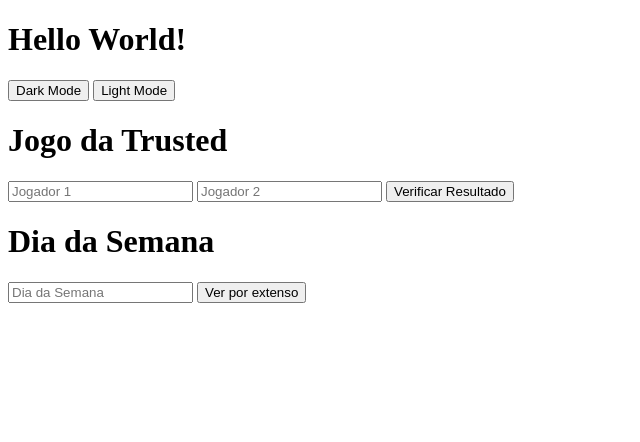
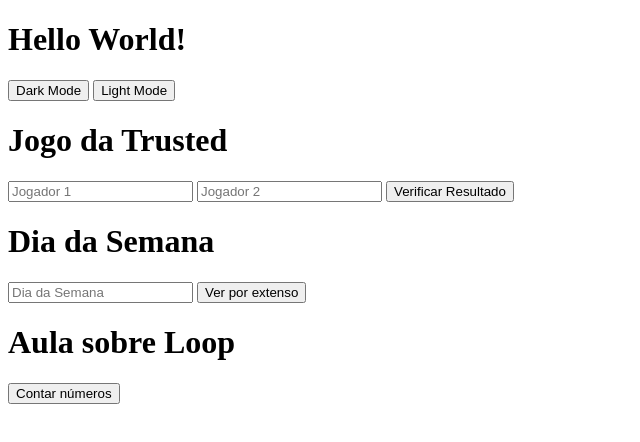
Before and after one commit to AndersonDelArco/exercicios-JS, a plain HTML site: page onde-usar-JS/index.html in a window 1280 px wide. Shown: the whole page, without its empty margins (0-640 px from the left). Drawn offline with Linux system fonts and the light colour scheme.

Commit message:
Atualiza Aula Loop

```diff
--- a/onde-usar-JS/index.html
+++ b/onde-usar-JS/index.html
@@ -21,5 +21,10 @@
     <input id="inputWeekDay" type="number" placeholder="Dia da Semana">
     <button type="button" onclick="showWeedDay()">Ver por extenso</button>
 
+
+    <h1>Aula sobre Loop</h1>
+    <button onclick="countNumbers()" type="button">Contar números</button>
+
+
 </body>
 </html>
--- a/onde-usar-JS/script.js
+++ b/onde-usar-JS/script.js
@@ -113,3 +113,20 @@ function showResult(){
 
 
 /* AULA JS ESTRUTURAS DE CONTROLE */
+
+function countNumbers(){
+
+    /*for(i=0;i<=100;i++){
+
+        console.log(i);
+    }*/ //No exemplo acima foi utilizado o comando for. Está comentado para poder fazer o exmplo abaixo que é o comando While.
+
+    var i = 0;
+
+    while(i<=100){
+
+
+        console.log(i);
+        i++;
+    }
+}
```
Also changed, not shown: 1 other file.
